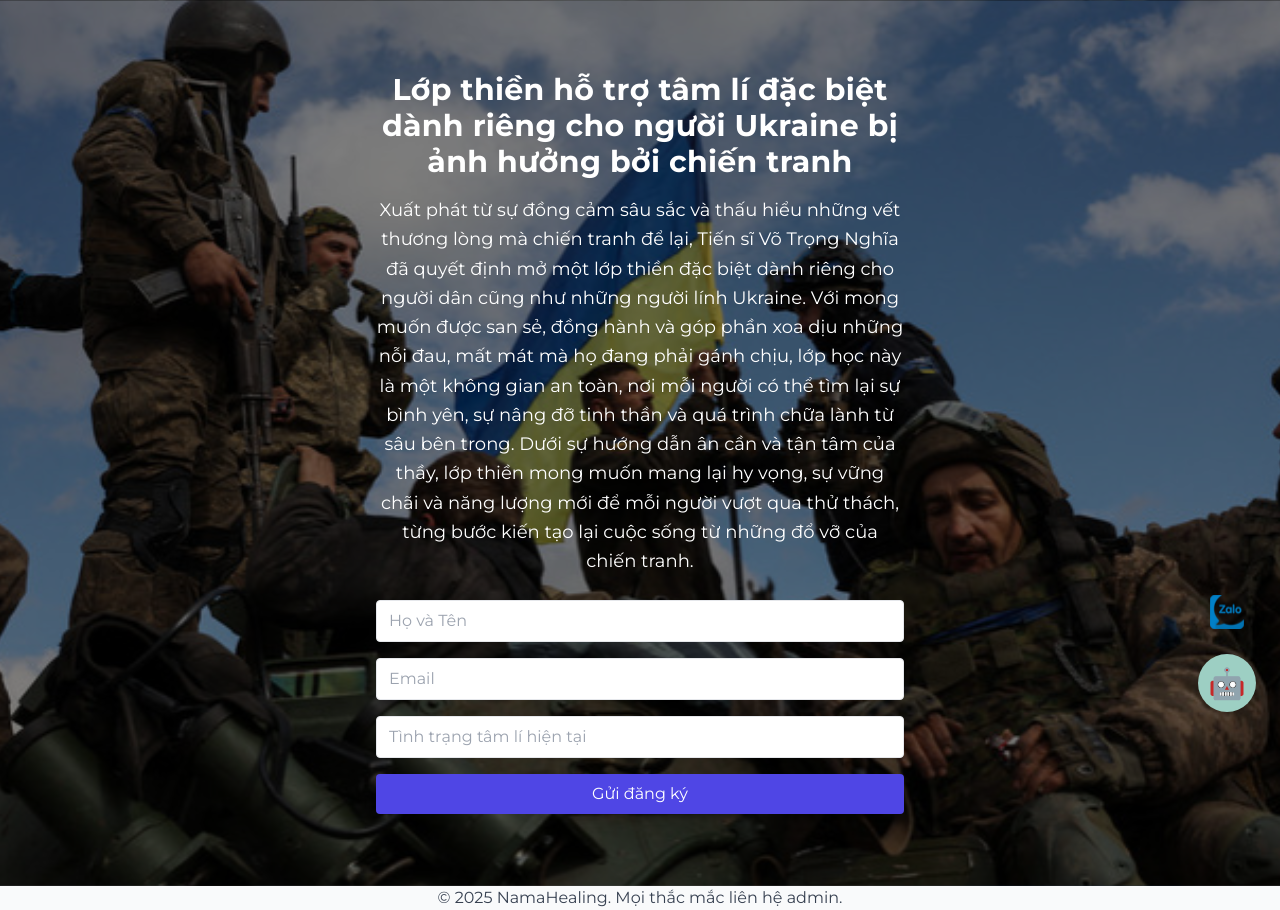
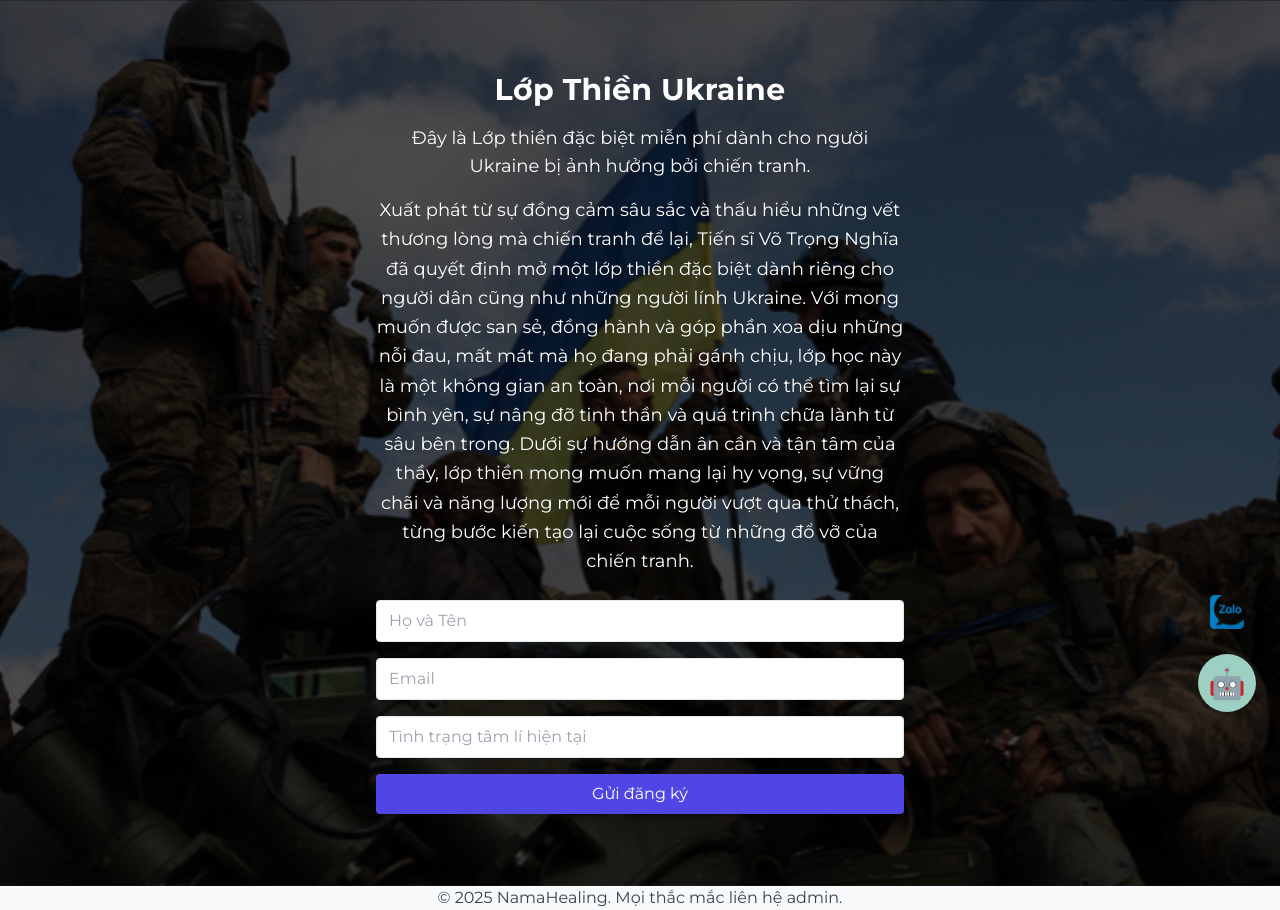
Before and after one commit to tinnguyen03102004/NamaHealing, a PHP site: page /ukraine_meditation.php in a window 1280 px wide. Shown: the part 64-974 px from the top of the page. Run offline with PHP 8.4, Linux system fonts and the light colour scheme; some libraries are stand-ins or nearby versions.

Commit message:
Update Ukraine meditation page

```diff
--- a/ukraine_meditation.php
+++ b/ukraine_meditation.php
@@ -1,12 +1,14 @@
 <?php
-$pageTitle = 'Lớp thiền hỗ trợ tâm lí đặc biệt dành riêng cho người Ukraine bị ảnh hưởng bởi chiến tranh';
+$pageTitle = 'Lớp Thiền Ukraine';
+$metaDescription = 'Đây là Lớp thiền đặc biệt miễn phí dành cho người Ukraine bị ảnh hưởng bởi chiến tranh';
 require_once 'header.php';
 ?>
 
 <div class="relative bg-cover bg-center py-12" style="background-image: url('ukraine.png');">
-    <div class="absolute inset-0 bg-black/50"></div>
+    <div class="absolute inset-0 bg-black/70"></div>
     <div class="relative max-w-xl mx-auto p-6 text-white">
-        <h1 class="text-3xl font-bold text-center mb-4 font-heading">Lớp thiền hỗ trợ tâm lí đặc biệt dành riêng cho người Ukraine bị ảnh hưởng bởi chiến tranh</h1>
+        <h1 class="text-3xl font-bold text-center mb-4 font-heading">Lớp Thiền Ukraine</h1>
+        <p class="mb-4 text-center text-lg">Đây là Lớp thiền đặc biệt miễn phí dành cho người Ukraine bị ảnh hưởng bởi chiến tranh.</p>
         <p class="mb-6 text-center text-lg leading-relaxed">Xuất phát từ sự đồng cảm sâu sắc và thấu hiểu những vết thương lòng mà chiến tranh để lại, Tiến sĩ Võ Trọng Nghĩa đã quyết định mở một lớp thiền đặc biệt dành riêng cho người dân cũng như những người lính Ukraine. Với mong muốn được san sẻ, đồng hành và góp phần xoa dịu những nỗi đau, mất mát mà họ đang phải gánh chịu, lớp học này là một không gian an toàn, nơi mỗi người có thể tìm lại sự bình yên, sự nâng đỡ tinh thần và quá trình chữa lành từ sâu bên trong. Dưới sự hướng dẫn ân cần và tận tâm của thầy, lớp thiền mong muốn mang lại hy vọng, sự vững chãi và năng lượng mới để mỗi người vượt qua thử thách, từng bước kiến tạo lại cuộc sống từ những đổ vỡ của chiến tranh.</p>
         <div id="form-message" class="hidden mb-4 text-center text-sm"></div>
         <form id="google-form" class="space-y-4" novalidate>
```
